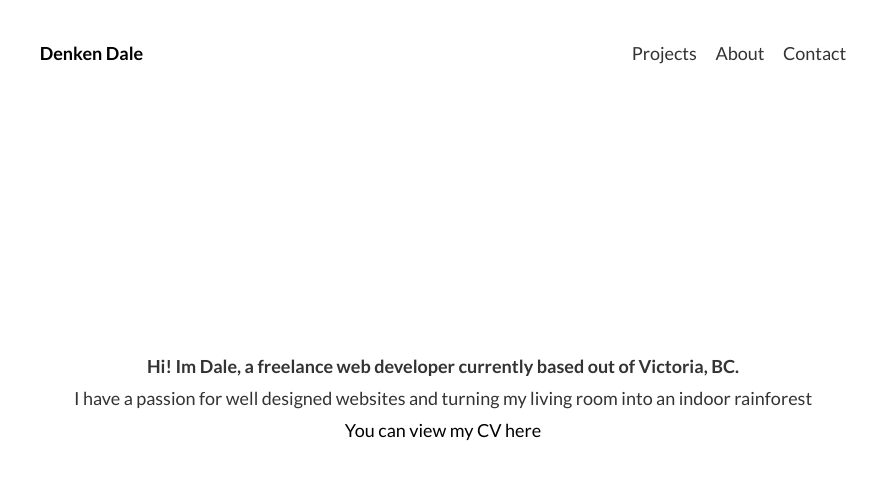
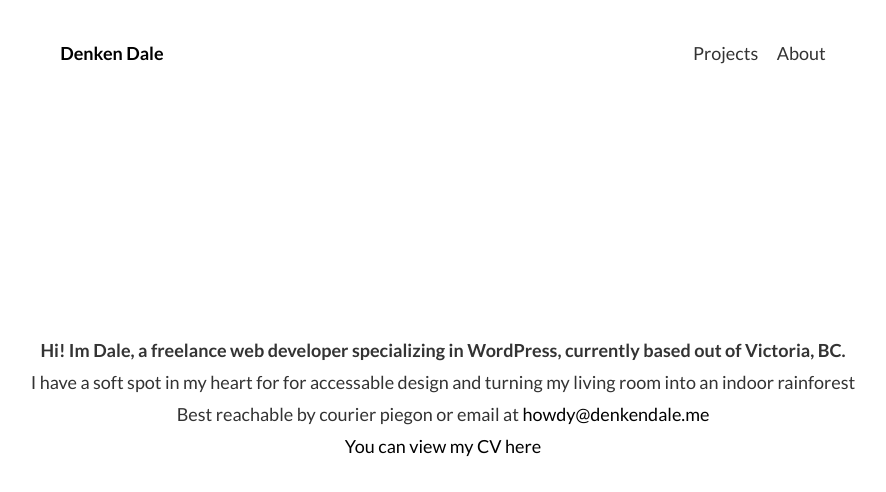
Before and after one commit to denkendonuts/denkendale.me, a plain HTML site: page about.html in a window 1280 px wide. Shown: the whole page, without its empty margins (197-1083 px from the left). Drawn offline with Linux system fonts and the light colour scheme.

Commit message:
remove contact form

```diff
--- a/about.html
+++ b/about.html
@@ -18,16 +18,17 @@
 		  <nav>
 		    <a href="index.html">Projects</a>
 		    <a href="about.html">About</a>
-		    <a href="contact.html">Contact</a>
+
 		  </nav>
 		</header>
 
 		<section class="about">
 		<h1>
-		  Hi! Im Dale, a freelance web developer currently based out of Victoria, BC.
+		  Hi! Im Dale, a freelance web developer specializing in WordPress, currently based out of Victoria, BC.
 		  </h1>
-		  <p>I have a passion for well designed websites and turning my living room into an indoor rainforest</p>
-		  <a href="Dale_OConnell_CV.pdf">You can view my CV here</a>
+		  <p>I have a soft spot in my heart for for accessable design and turning my living room into an indoor rainforest</p>
+		  <p>Best reachable by courier piegon or email at <a href="mailto:howdy@denkendale.me">howdy@denkendale.me</a></p>
+			<a href="Dale_OConnell_CV.pdf">You can view my CV here</a>
 		</section>
 
 	</body>
```
Also changed, not shown: index.html (+3 -2 lines).
